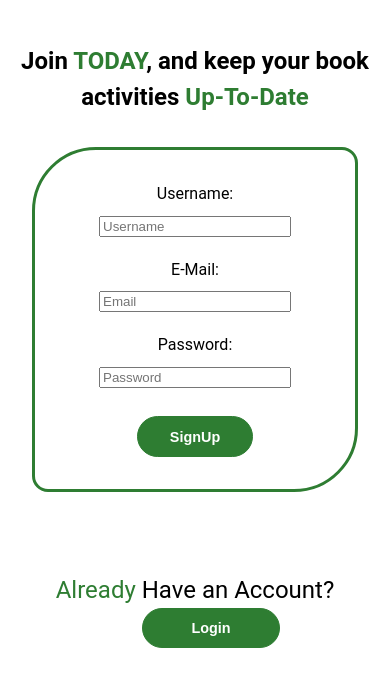
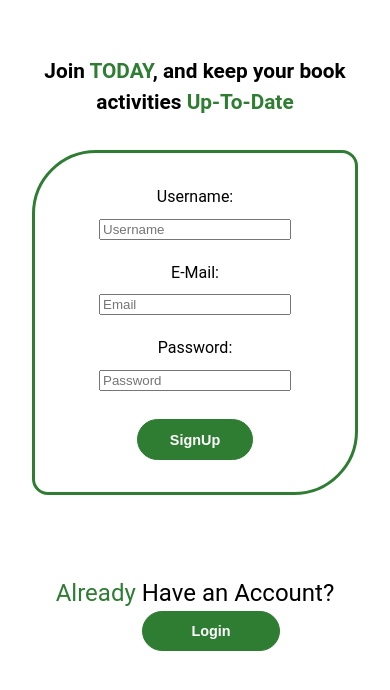
Before and after one commit to Ahmed96Mah/My-Reads-React-App, a React (Create React App) app: page /My-Reads-React-App/signup in a window 390 px wide. Shown: the top 690 px of the page. Built offline with nearby package versions, Linux system fonts and the light colour scheme.

Commit message:
Update App styles

```diff
--- a/src/css/App.css
+++ b/src/css/App.css
@@ -416,7 +416,8 @@ body,
     font-size: 0.85rem;
   }
   .form h1 {
-    font-size: 1.5rem;
+    font-size: 1.3rem;
+    margin: 2rem 1rem 2rem 1rem;
   }
   .container .about-div {
     display: flex;
```
